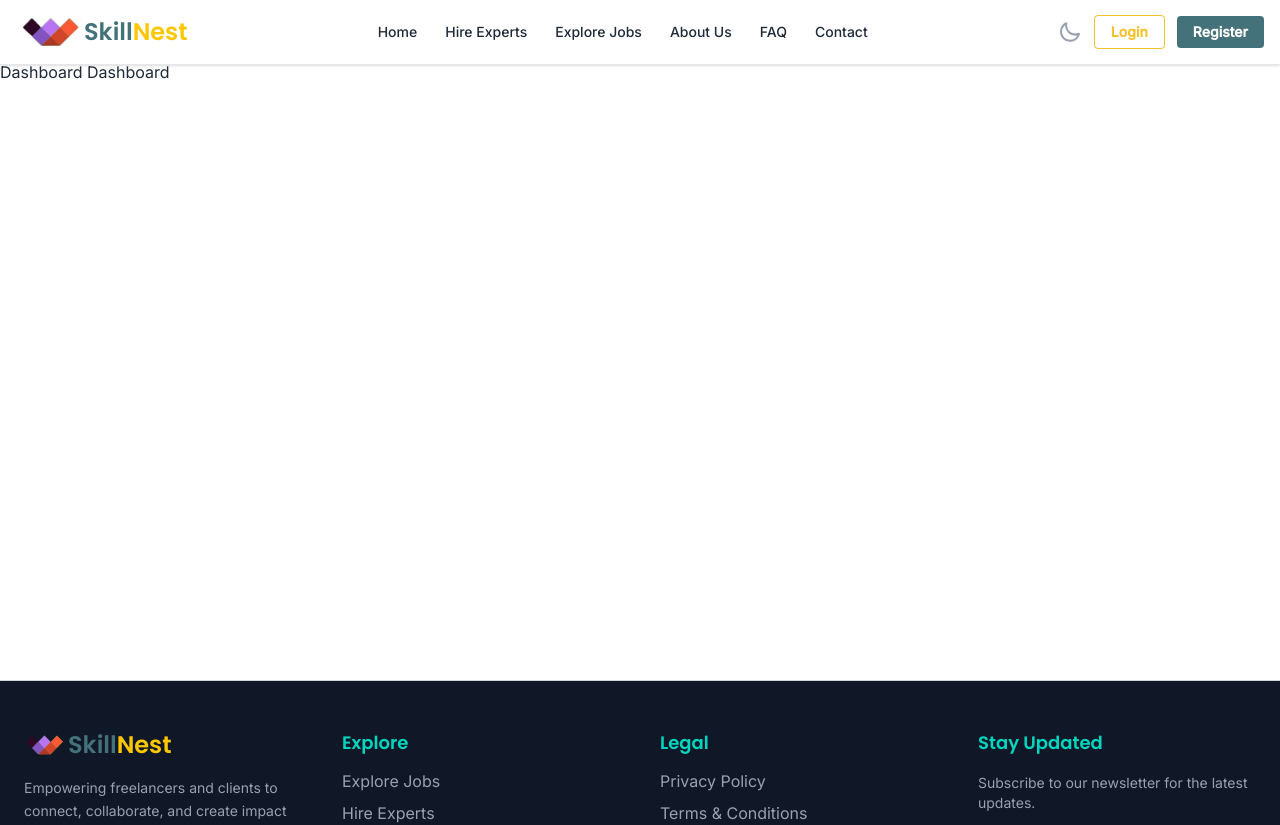
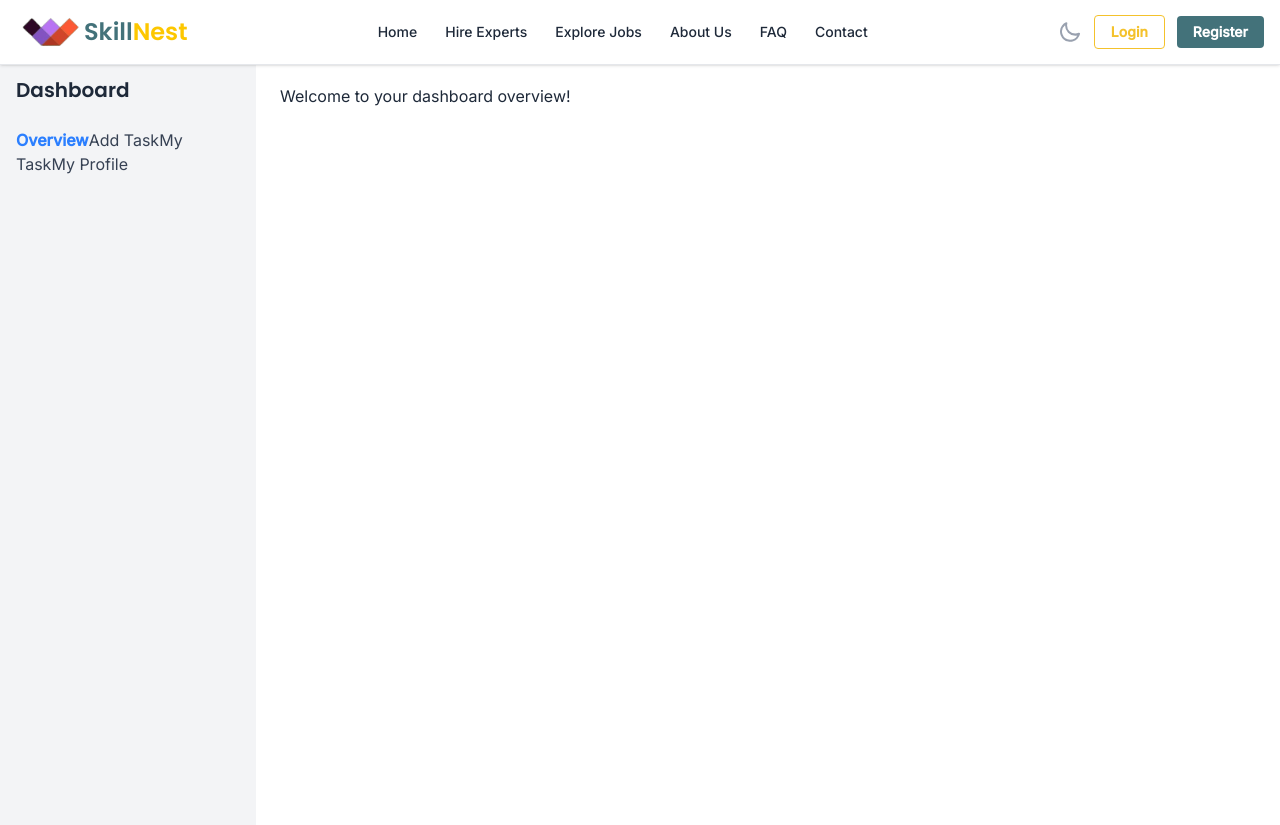
Before and after one commit to touhidtamim/Skillnest-Client-Side, a React (Vite) app: page /dashboard in a window 1280 px wide. Shown: the top 825 px of the page. Built offline with nearby package versions, Linux system fonts and the light colour scheme; no server answers.

Commit message:
added dashboard layout

```diff
--- a/src/Pages/Dashboard/Dashboard.jsx
+++ /dev/null
@@ -1,7 +0,0 @@
-import React from "react";
-
-const Dashboard = () => {
-  return <div>Dashboard Dashboard</div>;
-};
-
-export default Dashboard;
--- /dev/null
+++ b/src/Pages/Dashboard/DashboardLayouts.jsx
@@ -0,0 +1,57 @@
+import { NavLink, Outlet } from "react-router-dom";
+
+const DashboardLayout = () => {
+  return (
+    <div className="min-h-screen flex">
+      {/* Sidebar */}
+      <aside className="w-64 bg-gray-100 p-4">
+        <h2 className="text-xl font-bold mb-6">Dashboard</h2>
+        <nav className="space-y-2">
+          <NavLink
+            to="/dashboard"
+            end
+            className={({ isActive }) =>
+              isActive ? "font-bold text-blue-500" : "text-gray-700"
+            }
+          >
+            Overview
+          </NavLink>
+
+          <NavLink
+            to="/dashboard/add-task"
+            className={({ isActive }) =>
+              isActive ? "font-bold text-blue-500" : "text-gray-700"
+            }
+          >
+            Add Task
+          </NavLink>
+
+          <NavLink
+            to="/dashboard/my-task"
+            className={({ isActive }) =>
+              isActive ? "font-bold text-blue-500" : "text-gray-700"
+            }
+          >
+            My Task
+          </NavLink>
+
+          <NavLink
+            to="/dashboard/my-profile"
+            className={({ isActive }) =>
+              isActive ? "font-bold text-blue-500" : "text-gray-700"
+            }
+          >
+            My Profile
+          </NavLink>
+        </nav>
+      </aside>
+
+      {/* Main Content */}
+      <main className="flex-1 p-6 bg-white">
+        <Outlet />
+      </main>
+    </div>
+  );
+};
+
+export default DashboardLayout;
--- /dev/null
+++ b/src/Pages/Dashboard/Overview.jsx
@@ -0,0 +1,2 @@
+const Overview = () => <div>Welcome to your dashboard overview!</div>;
+export default Overview;
--- a/src/Routes/Route.jsx
+++ b/src/Routes/Route.jsx
@@ -1,8 +1,6 @@
 import { createBrowserRouter } from "react-router-dom";
 import MainLayout from "./../Layouts/MainLayout";
 import NotFound from "../Components/NotFound";
-import AddTask from "../Pages/AddTask";
-import MyTask from "../Pages/MyTask";
 import MyProfile from "./../Pages/MyProfile";
 import Login from "./../Pages/Login";
 import Register from "./../Pages/Register";
@@ -18,7 +16,10 @@ import ExploreJobs from "../Pages/ExploreJobs/ExploreJobs";
 import Home from "./../Pages/Home/Home";
 import AllFreelancers from "./../Pages/AllFreelancers/AllFreelancers";
 import FreelancerDetails from "../Pages/AllFreelancers/FreelsncersDetails";
-import Dashboard from "../Pages/Dashboard/Dashboard";
+import DashboardLayouts from "../Pages/Dashboard/DashboardLayouts";
+import Overview from "./../Pages/Dashboard/Overview";
+import AddTask from "./../Pages/AddTask";
+import MyTask from "./../Pages/MyTask";
 
 const router = createBrowserRouter([
   {
@@ -48,34 +49,28 @@ const router = createBrowserRouter([
 
       {
         path: "/dashboard",
-        element: <Dashboard />,
+        element: <DashboardLayouts />,
+        children: [
+          {
+            index: true,
+            element: <Overview />,
+          },
+          {
+            path: "add-task",
+            element: <AddTask></AddTask>,
+          },
+          {
+            path: "my-task",
+            element: <MyTask></MyTask>,
           },
 
           {
-        path: "/all-tasks/:id",
+            path: "all-tasks/:id",
             element: <TaskDetails></TaskDetails>,
           },
 
           {
-        path: "/add-task",
-        element: (
-          <PrivateRouter>
-            <AddTask></AddTask>
-          </PrivateRouter>
-        ),
-      },
-
-      {
-        path: "/my-task",
-        element: (
-          <PrivateRouter>
-            <MyTask></MyTask>
-          </PrivateRouter>
-        ),
-      },
-
-      {
-        path: "/update-task/:id",
+            path: "update-task/:id",
             element: (
               <PrivateRouter>
                 <UpdateTask></UpdateTask>
@@ -84,12 +79,14 @@ const router = createBrowserRouter([
           },
 
           {
-        path: "/my-profile",
+            path: "my-profile",
             element: (
               <PrivateRouter>
                 <MyProfile></MyProfile>
               </PrivateRouter>
             ),
+          },
+        ],
       },
 
       {
```
Lines whose indentation alone changed are shown as unchanged.
